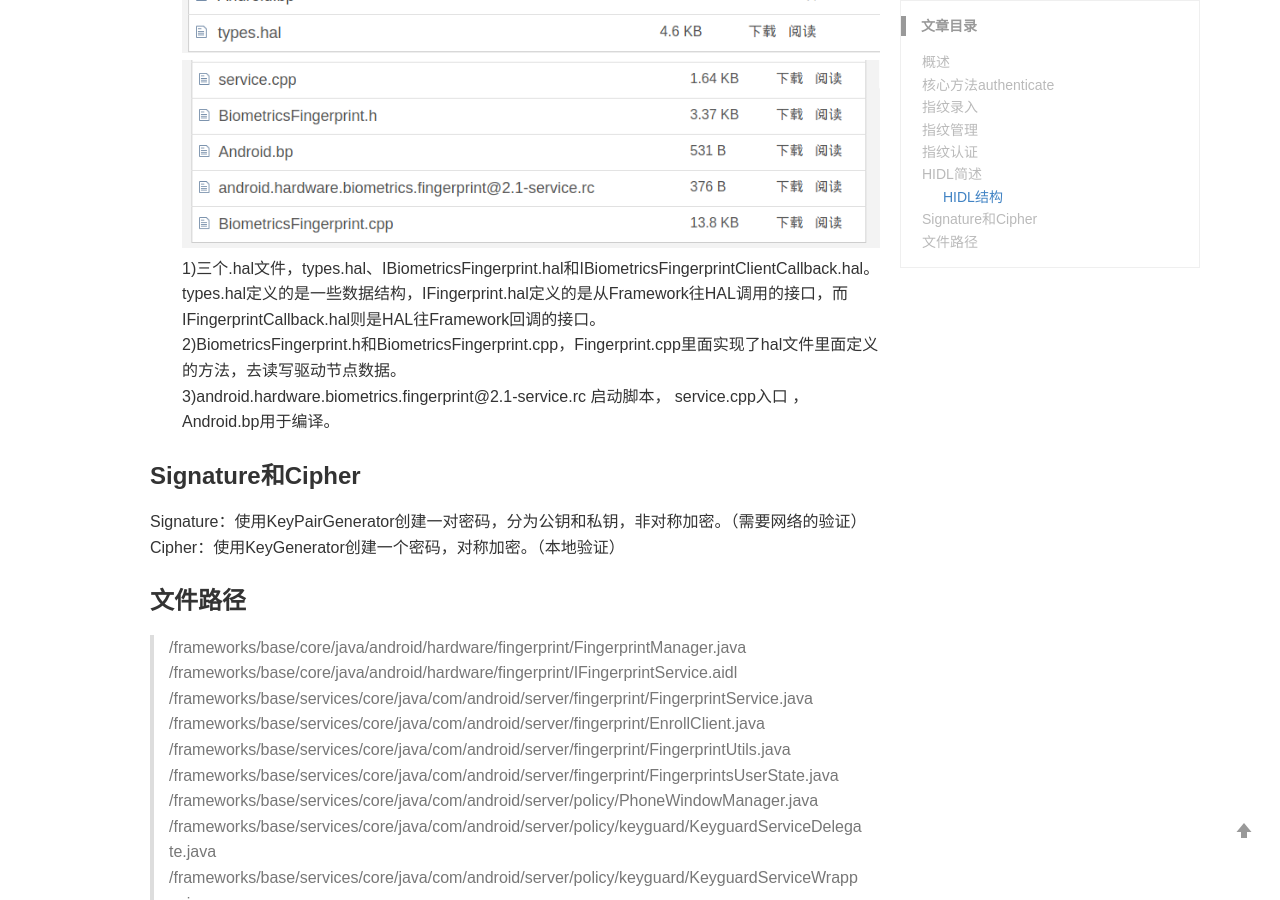
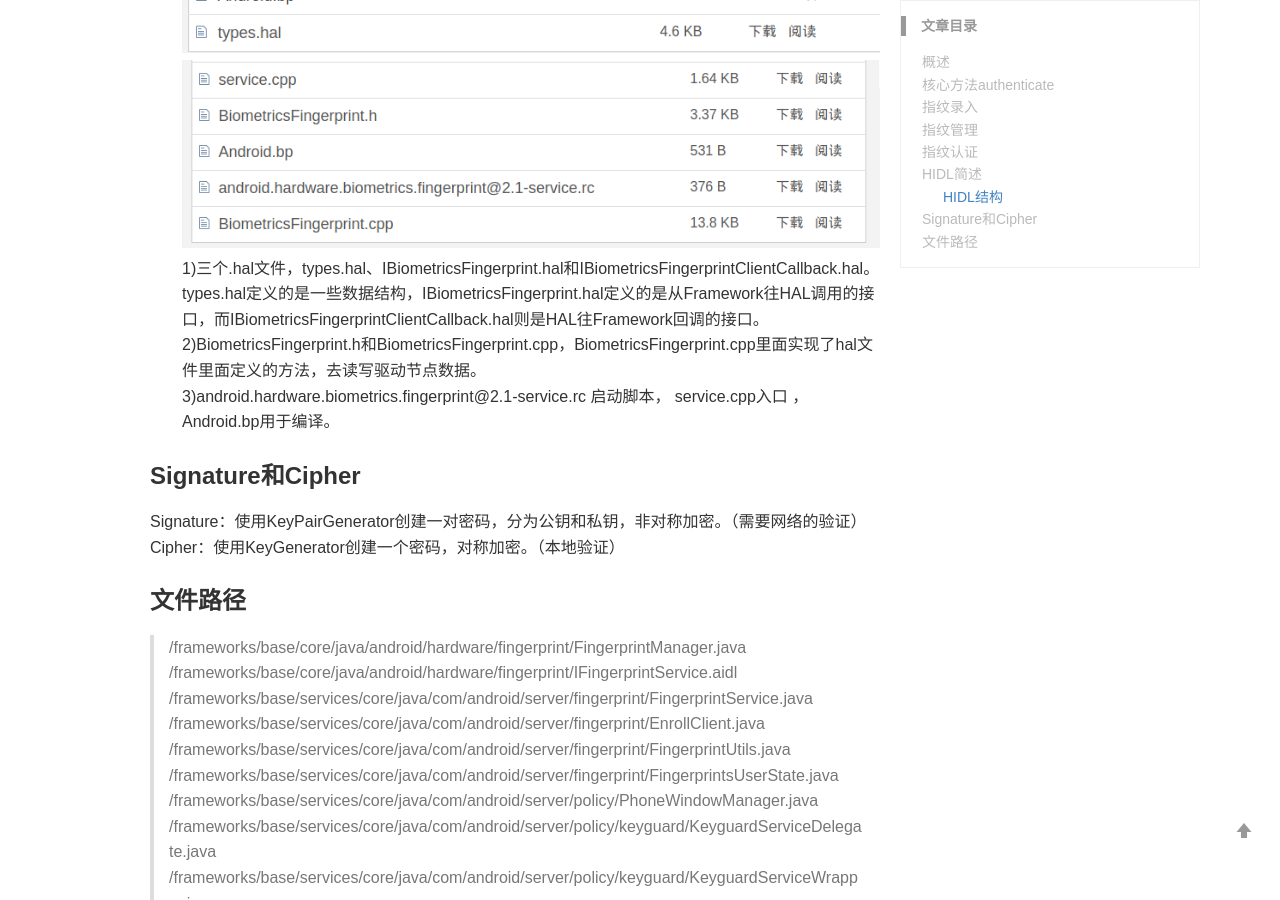
Before and after one commit to BugLiee/BugLiee.github.io, a Jekyll site: the page built from _posts/2020-04-01-blog.md, in a window 1280 px wide and 900 px high, scrolled down 11948 px. Built offline with Jekyll 4.4.1, drawn with Linux system fonts in a browser that asks for light colours; comment, search, counter and statistics services are not loaded.

Commit message:
Update 2020-04-01-blog.md

```diff
--- a/_posts/2020-04-01-blog.md
+++ b/_posts/2020-04-01-blog.md
@@ -518,8 +518,8 @@ Same-Process（直通）模式下使用。升级到 Android 8.0 的设备可以
 <br>
 <img src="/images/fp_hidl02.png" width="100%" alt="fp官方图片" />
 <br>
-1)三个.hal文件，types.hal、IBiometricsFingerprint.hal和IBiometricsFingerprintClientCallback.hal。types.hal定义的是一些数据结构，IFingerprint.hal定义的是从Framework往HAL调用的接口，而IFingerprintCallback.hal则是HAL往Framework回调的接口。<br>
-2)BiometricsFingerprint.h和BiometricsFingerprint.cpp，Fingerprint.cpp里面实现了hal文件里面定义的方法，去读写驱动节点数据。<br>
+1)三个.hal文件，types.hal、IBiometricsFingerprint.hal和IBiometricsFingerprintClientCallback.hal。types.hal定义的是一些数据结构，IBiometricsFingerprint.hal定义的是从Framework往HAL调用的接口，而IBiometricsFingerprintClientCallback.hal则是HAL往Framework回调的接口。<br>
+2)BiometricsFingerprint.h和BiometricsFingerprint.cpp，BiometricsFingerprint.cpp里面实现了hal文件里面定义的方法，去读写驱动节点数据。<br>
 3)android.hardware.biometrics.fingerprint@2.1-service.rc 启动脚本， service.cpp入口 ，Android.bp用于编译。<br>
 
 ### Signature和Cipher
```
